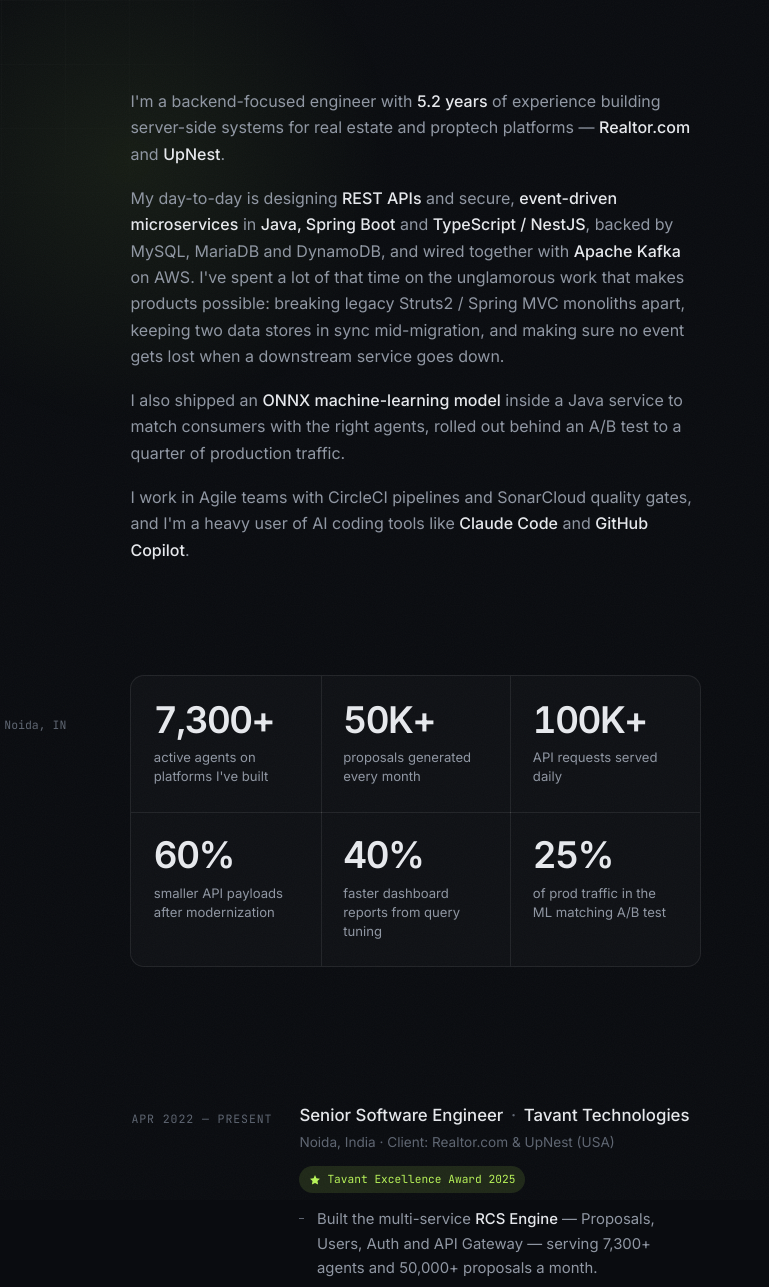
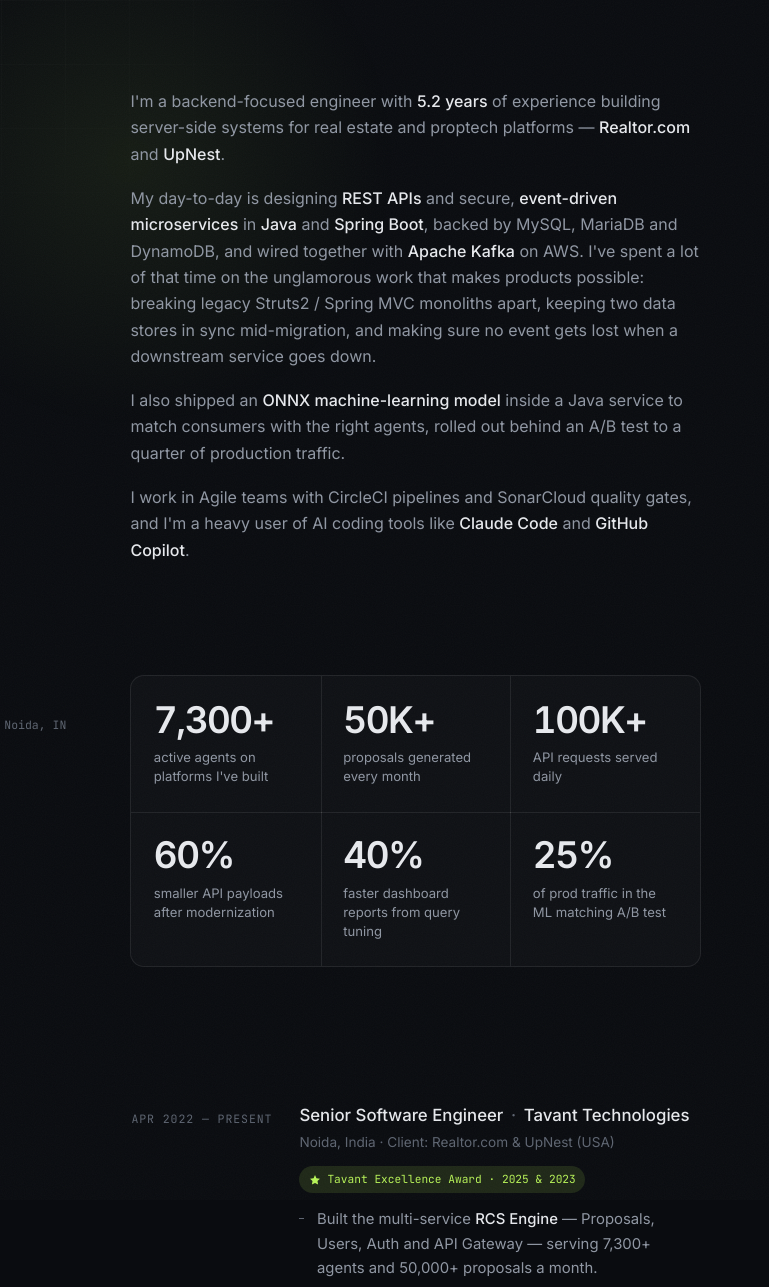
Before and after one commit to ashutoshverma27/portfolio, a plain HTML site: page index.html in a window 1280 px wide. Shown: the top 1287 px of the page, 511-1280 px from the left. Drawn offline with Linux system fonts and the light colour scheme.

Commit message:
added minor changes

```diff
--- a/index.html
+++ b/index.html
@@ -102,8 +102,7 @@
           </p>
           <p>
             My day-to-day is designing <strong>REST APIs</strong> and secure,
-            <strong>event-driven microservices</strong> in <strong>Java, Spring Boot</strong> and
-            <strong>TypeScript / NestJS</strong>, backed by MySQL, MariaDB and DynamoDB, and wired together with
+            <strong>event-driven microservices</strong> in <strong>Java</strong> and <strong>Spring Boot</strong>, backed by MySQL, MariaDB and DynamoDB, and wired together with
             <strong>Apache Kafka</strong> on AWS. I've spent a lot of that time on the unglamorous work that
             makes products possible: breaking legacy Struts2 / Spring MVC monoliths apart, keeping two data
             stores in sync mid-migration, and making sure no event gets lost when a downstream service goes down.
@@ -163,17 +162,16 @@
                 <span class="company">Tavant Technologies</span>
               </h4>
               <p class="job-sub">Noida, India · Client: Realtor.com &amp; UpNest (USA)</p>
-              <p class="badge-award">
-                <svg viewBox="0 0 24 24" aria-hidden="true"><path fill="currentColor" d="M12 2l2.9 6.26L22 9.27l-5 4.87L18.18 21 12 17.77 5.82 21 7 14.14l-5-4.87 7.1-1.01L12 2z"/></svg>
-                Tavant Excellence Award 2025
-              </p>
+              <ul class="badges" aria-label="Awards">
+                <li class="badge-award"><svg viewBox="0 0 24 24" aria-hidden="true"><path fill="currentColor" d="M12 2l2.9 6.26L22 9.27l-5 4.87L18.18 21 12 17.77 5.82 21 7 14.14l-5-4.87 7.1-1.01L12 2z"/></svg> Tavant Excellence Award · 2025 &amp; 2023</li>
+              </ul>
               <ul class="job-points">
                 <li>Built the multi-service <strong>RCS Engine</strong> — Proposals, Users, Auth and API Gateway — serving 7,300+ agents and 50,000+ proposals a month.</li>
                 <li>Built a <strong>Unified Communication Service</strong> in Java 17 / Spring Boot handling 100K+ requests a day, with Kafka + DLQ resilience.</li>
                 <li>Helped modernize <strong>UpNest</strong>: Strangler Fig migration off a Struts2 monolith, Okta SSO / SAML, and an ONNX agent-matching model.</li>
               </ul>
               <ul class="tags" aria-label="Technologies">
-                <li>Java 17</li><li>Spring Boot</li><li>NestJS</li><li>Kafka</li><li>DynamoDB</li><li>MySQL</li><li>AWS</li>
+                <li>Java 17</li><li>Spring Boot</li><li>Kafka</li><li>DynamoDB</li><li>MySQL</li><li>AWS</li>
               </ul>
             </div>
           </li>
@@ -222,7 +220,7 @@
           <div class="case-grid">
             <div class="case-block">
               <h5>Zero-downtime data migration</h5>
-              <p>Designed a dual-store layer that reads legacy agent templates from a Prisma-managed MySQL database and provisions them into DynamoDB the first time they're accessed, so <strong>7,300+ agent records</strong> never needed a manual migration.</p>
+              <p>Designed a dual-store layer that reads legacy agent templates from a MySQL database and provisions them into DynamoDB the first time they're accessed, so <strong>7,300+ agent records</strong> never needed a manual migration.</p>
             </div>
             <div class="case-block">
               <h5>Real-time readiness scores</h5>
@@ -235,7 +233,7 @@
             <span class="node">Readiness worker</span><span class="edge"></span>
             <span class="node">DynamoDB</span>
           </div>
-          <ul class="tags"><li>TypeScript</li><li>NestJS</li><li>Kafka</li><li>DynamoDB</li><li>Prisma</li><li>MySQL</li></ul>
+          <ul class="tags"><li>Kafka</li><li>DynamoDB</li><li>MySQL</li><li>Microservices</li><li>Event-Driven</li></ul>
         </article>
 
         <article class="case reveal">
@@ -307,15 +305,15 @@
         <div class="stack">
           <div class="stack-group reveal">
             <h5 class="mono">Languages</h5>
-            <ul class="chips"><li>Java</li><li>TypeScript</li><li>JavaScript</li><li>SQL</li></ul>
+            <ul class="chips"><li>Java</li><li>JavaScript</li><li>SQL</li></ul>
           </div>
           <div class="stack-group reveal">
             <h5 class="mono">Backend</h5>
-            <ul class="chips"><li>Spring Boot</li><li>Spring MVC</li><li>Spring Data JPA</li><li>Hibernate</li><li>NestJS</li><li>REST APIs</li></ul>
+            <ul class="chips"><li>Spring Boot</li><li>Spring MVC</li><li>Spring Data JPA</li><li>Hibernate</li><li>REST APIs</li></ul>
           </div>
           <div class="stack-group reveal">
             <h5 class="mono">Data</h5>
-            <ul class="chips"><li>MySQL</li><li>MariaDB</li><li>DynamoDB</li><li>Redis</li><li>Prisma</li></ul>
+            <ul class="chips"><li>MySQL</li><li>MariaDB</li><li>DynamoDB</li><li>Redis</li></ul>
           </div>
           <div class="stack-group reveal">
             <h5 class="mono">Architecture</h5>
--- a/styles.css
+++ b/styles.css
@@ -296,9 +296,9 @@ body::before {
 .company { transition: color .25s; }
 .job-sub { font-size: .85rem; color: var(--dim); margin-top: .2rem; }
 
+.badges { display: flex; flex-wrap: wrap; gap: .5rem; margin-top: .8rem; }
 .badge-award {
   display: inline-flex; align-items: center; gap: .4rem;
-  margin-top: .8rem;
   font-family: var(--mono); font-size: .7rem;
   color: var(--accent);
   padding: .25rem .6rem;
```
